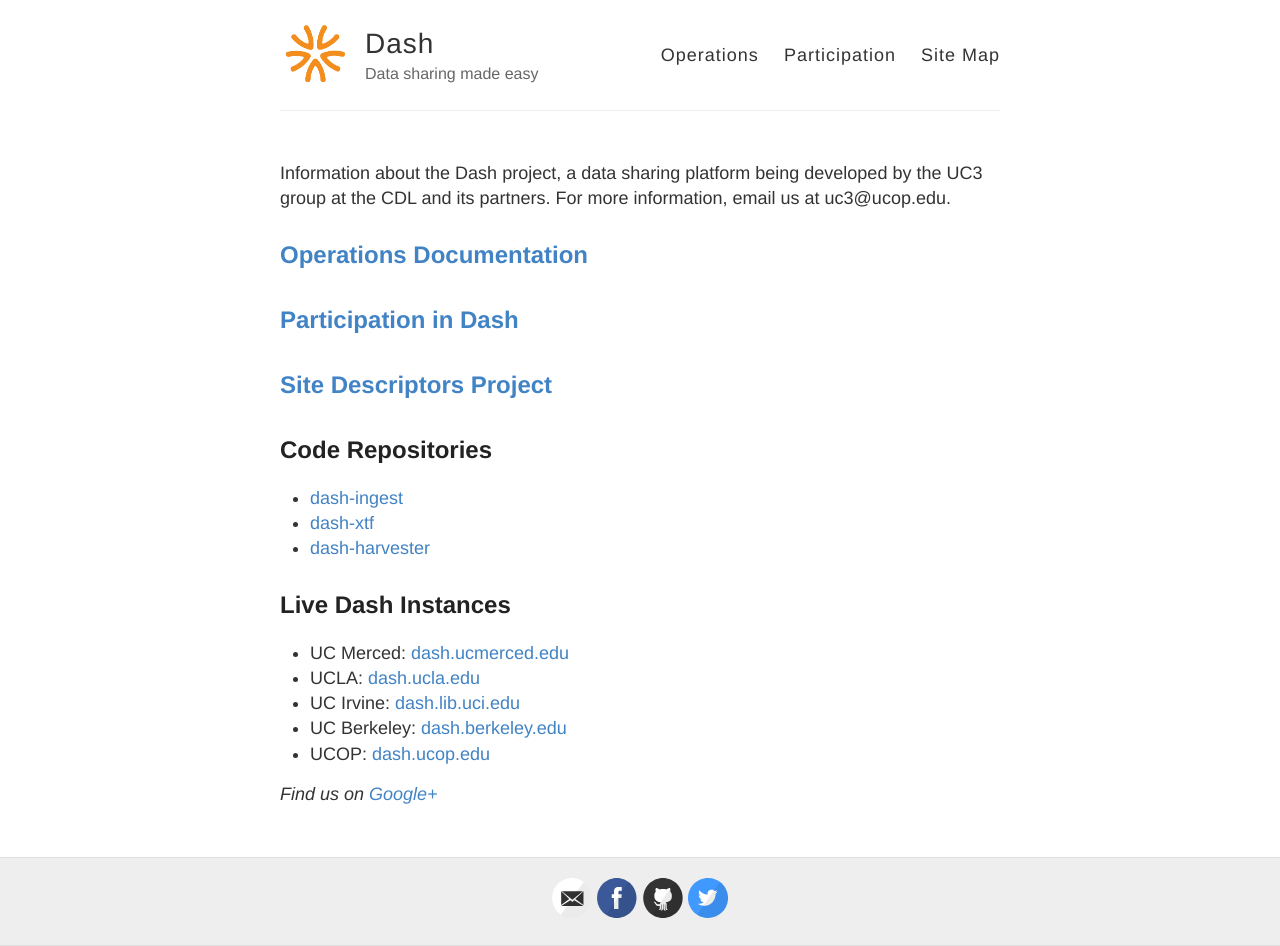
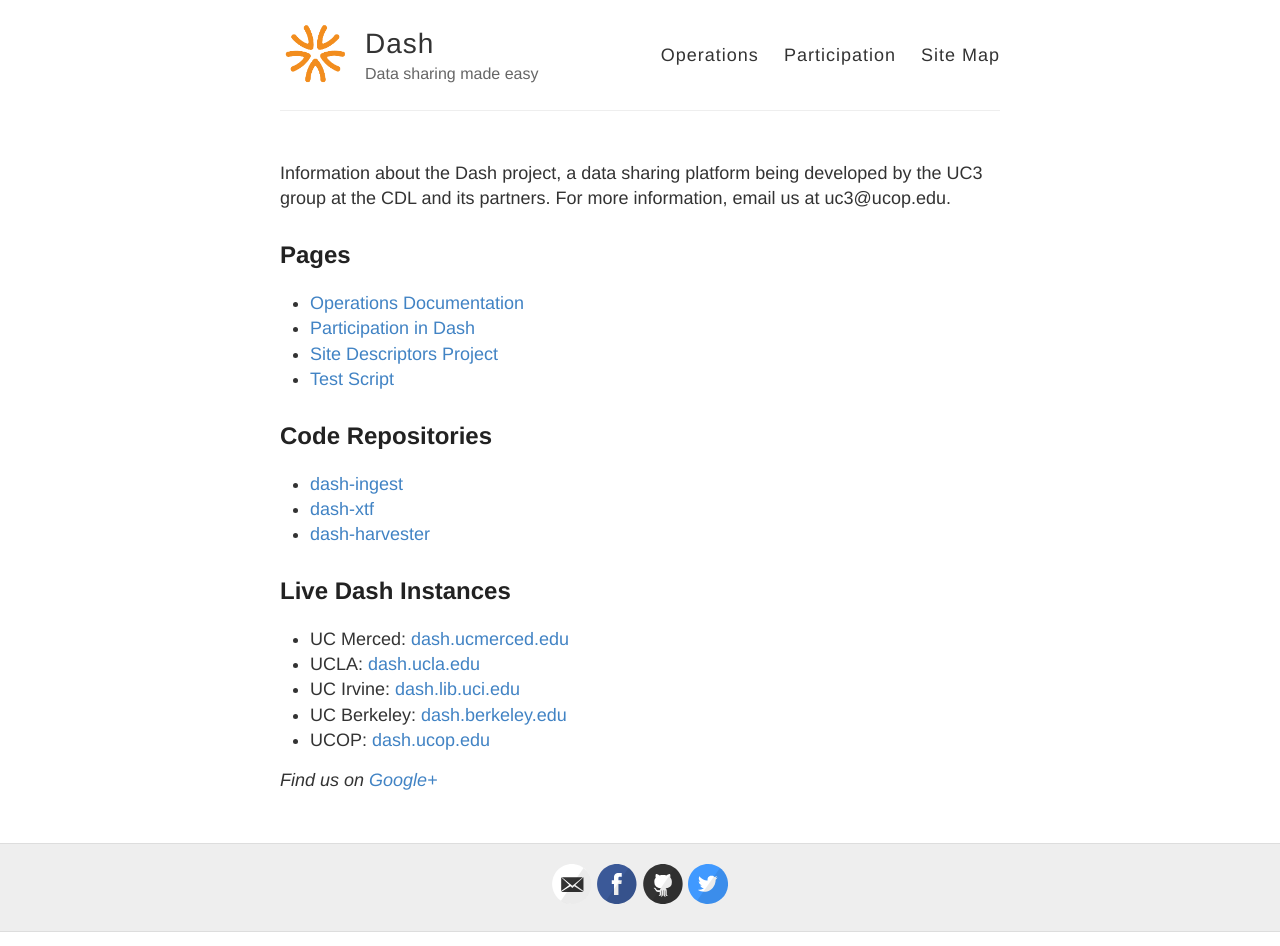
Before and after one commit to CDLUC3/dash, a Jekyll site: the page built from index.html, in a window 1280 px wide. Built offline with Jekyll 4.4.1, drawn with Linux system fonts in a browser that asks for light colours.

Commit message:
update site map, index

```diff
--- a/index.html
+++ b/index.html
@@ -20,12 +20,13 @@
 
 Information about the Dash project, a data sharing platform being developed by the UC3 group at the CDL and its partners. For more information, email us at uc3@ucop.edu.
 
-
-<h2><a href="http://cdluc3.github.io/dash/operations">Operations Documentation</a></h2>
-
-<h2><a href="http://cdluc3.github.io/dash/participation">Participation in Dash</a></h2>
-
-<h2><a href="http://cdluc3.github.io/dash/site-descriptors">Site Descriptors Project</a></h2>
+<h2>Pages</h2>
+<ul>
+<li><a href="http://cdluc3.github.io/dash/operations">Operations Documentation</a></li>
+<li><a href="http://cdluc3.github.io/dash/participation">Participation in Dash</a></li>
+<li><a href="http://cdluc3.github.io/dash/site-descriptors">Site Descriptors Project</a></li>
+<li><a href="http://cdluc3.github.io/dash/test-script">Test Script</a></li>
+</ul>
 
 
 <h2>Code Repositories</h2>
```
Also changed, not shown: site-map.md (+1 -0 lines), test-script.md (+1 -2 lines).
